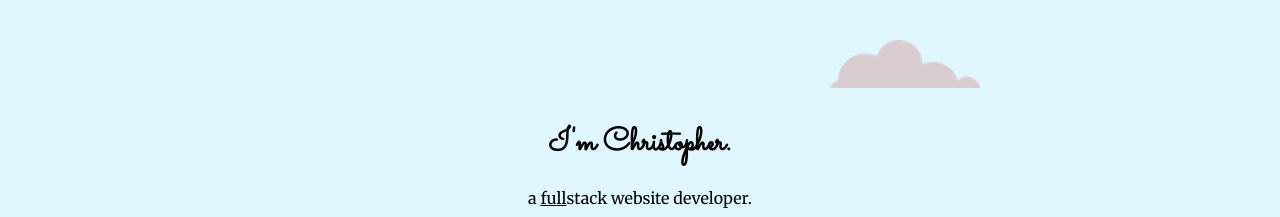
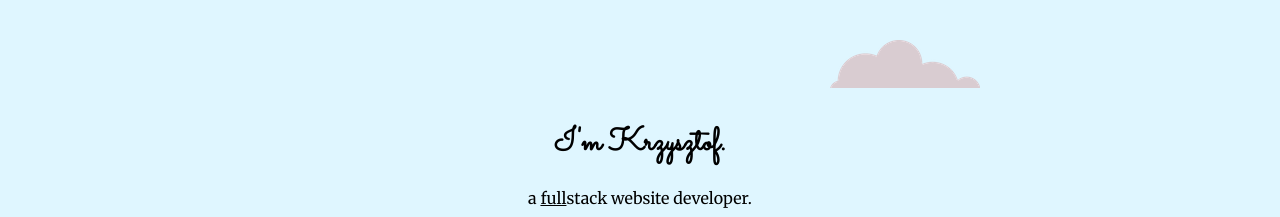
Before and after one commit to KoKocik1/KrzysztofKokotSite, a plain HTML site: page index.html in a window 1280 px wide. Shown: the top 217 px of the page. Drawn offline with Linux system fonts and the light colour scheme.

Commit message:
Chris to Krzysztof

```diff
--- a/index.html
+++ b/index.html
@@ -18,7 +18,7 @@
         <img id="left-cloud" src="Photos/cloud.png" alt="">
 
         <div class="title">
-            <h1><strong>I'm Christopher.</strong></h1>
+            <h1><strong>I'm Krzysztof.</strong></h1>
             <p>a <span>full</span>stack website developer.</p>
         </div>
         <img id="right-cloud" src="Photos/cloud.png" alt="">
```
